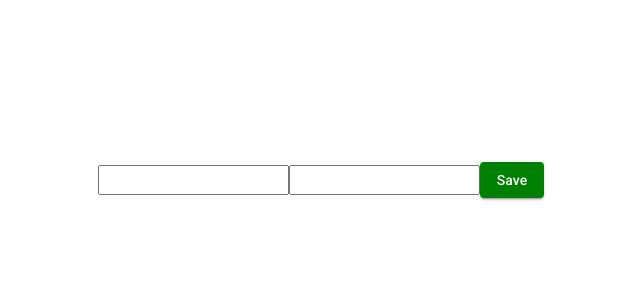
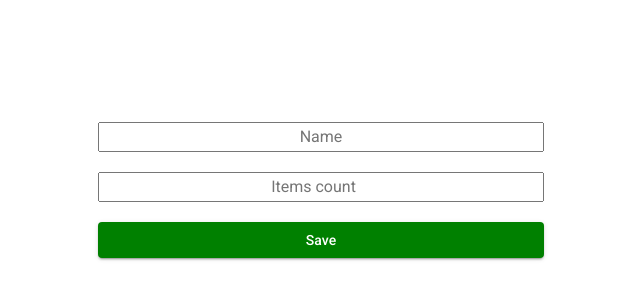
Before and after one commit to yumakhov/NetCoreWithAngular, an Angular app in the folder NetCoreWithAngular/ClientApp/: page /edit in a window 1280 px wide. Shown: the part 220-520 px from the top of the page, without its empty margins (319-959 px from the left). Built offline with nearby package versions, Linux system fonts and the light colour scheme.

Commit message:
fix style of edit page

```diff
--- a/NetCoreWithAngular/ClientApp/src/app/cards/card-edit.component.html
+++ b/NetCoreWithAngular/ClientApp/src/app/cards/card-edit.component.html
@@ -1,3 +1,5 @@
-<input type="text" [(ngModel)]="card.name" />
-<input type="number" [(ngModel)]="card.itemsCount" />
-<button mat-raised-button (click)="save">Save</button>
+<div class="cards-container">
+    <input class="form-item" type="text" [(ngModel)]="card.name" placeholder="Name"/>
+    <input class="form-item" type="number" [(ngModel)]="card.itemsCount" placeholder="Items count"/>
+    <button class="form-item" mat-raised-button (click)="save">Save</button>
+</div>
--- a/NetCoreWithAngular/ClientApp/src/styles.css
+++ b/NetCoreWithAngular/ClientApp/src/styles.css
@@ -34,3 +34,9 @@ body {
   margin-left: 20px;
   margin-top: 20px;
 }
+
+.cards-container .form-item {
+  width: 100%;
+  text-align: center;
+  margin-top: 20px;
+}
```
